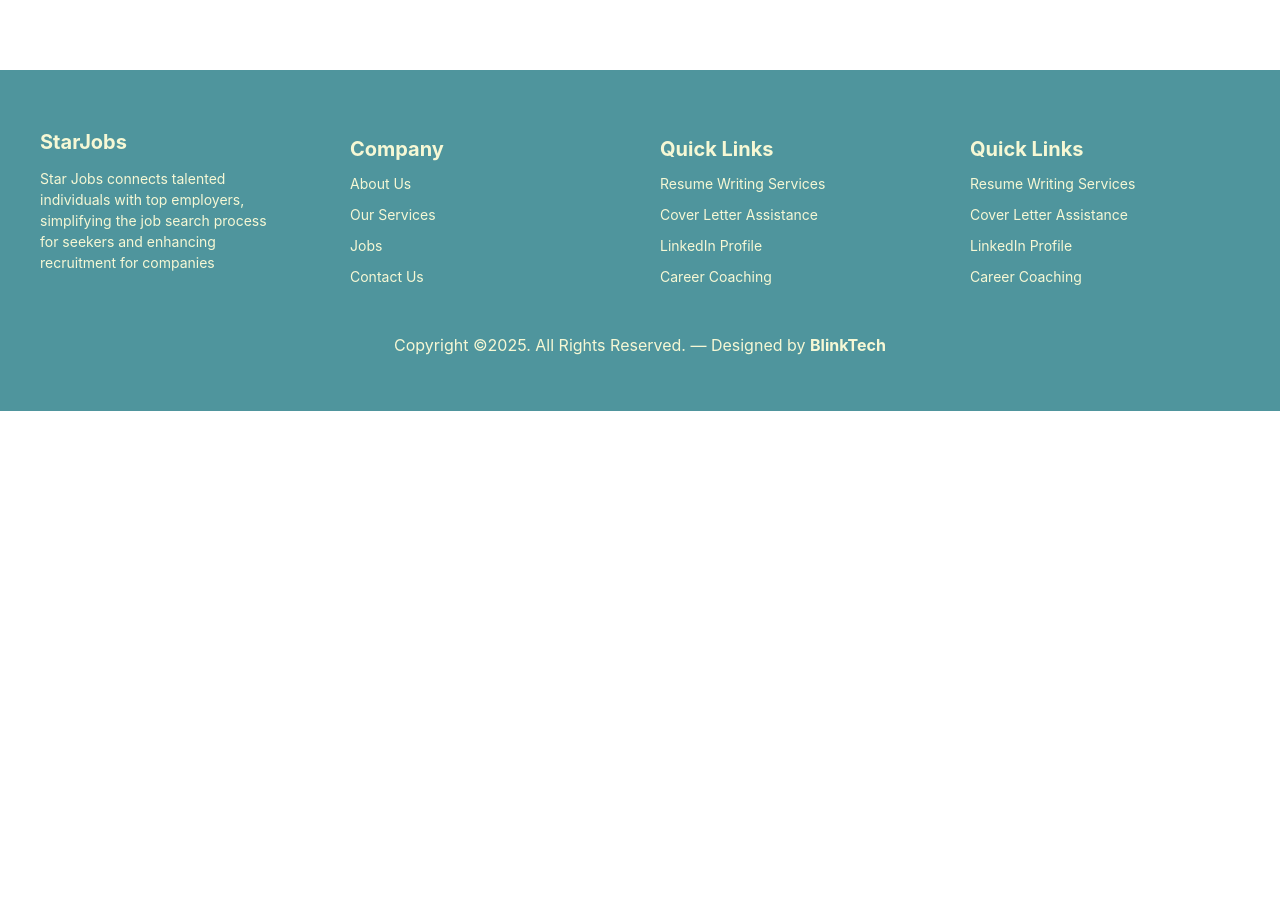
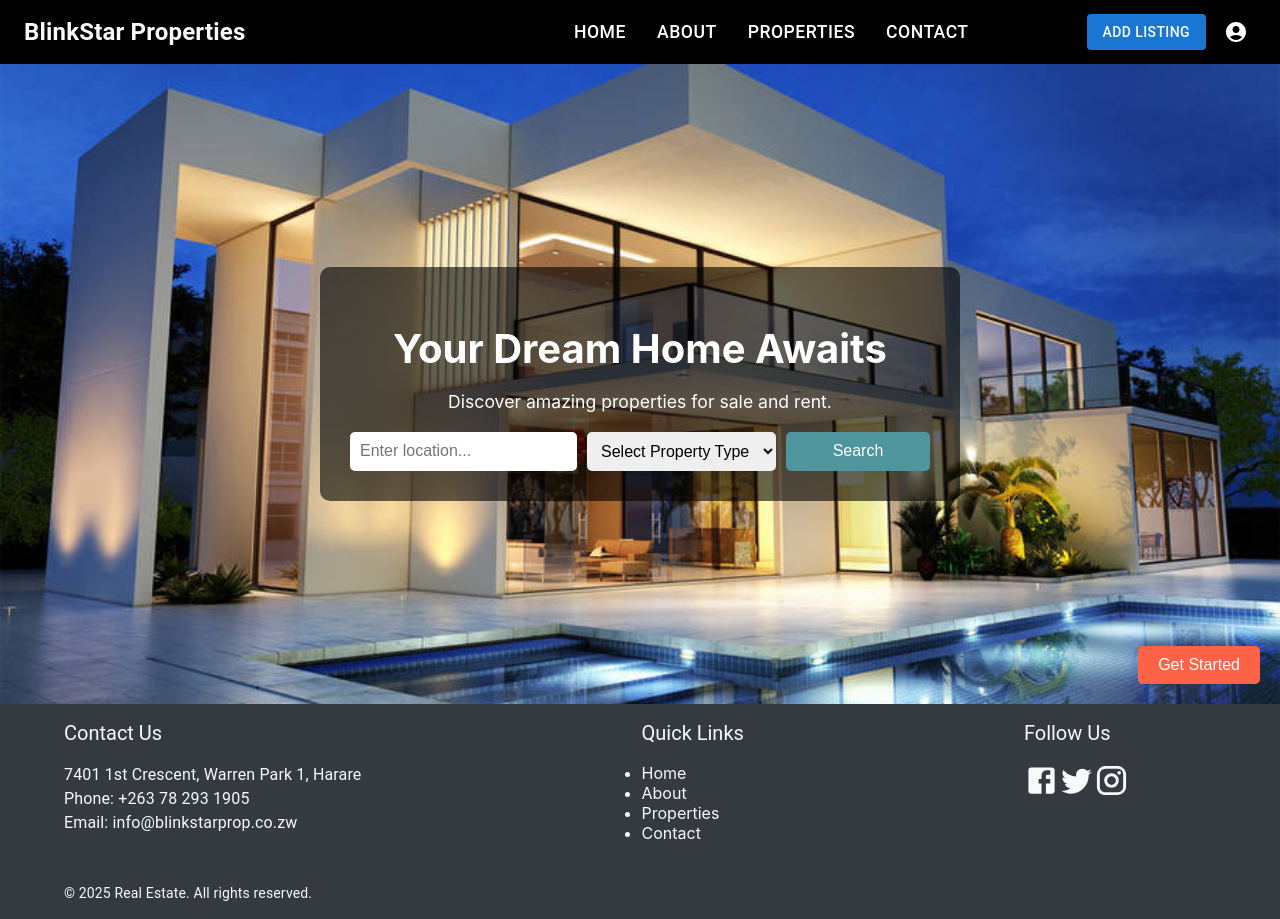
Before and after one commit to BlinkStar-Tech/Blink-Property, a React (Create React App) app: page / in a window 1280 px wide. Before the commit the page ends 800 px from the top, so only its background shows below. Built offline with nearby package versions, Linux system fonts and the light colour scheme.

Commit message:
header, footer, banner added

```diff
--- a/package.json
+++ b/package.json
@@ -15,12 +15,14 @@
     "@testing-library/user-event": "^13.5.0",
     "react": "^19.0.0",
     "react-dom": "^19.0.0",
+    "react-icons": "^5.5.0",
     "react-router-dom": "^7.6.0",
     "react-scripts": "5.0.1",
     "web-vitals": "^2.1.4"
   },
   "scripts": {
     "start": "react-scripts start",
+    "dev": "react-scripts start",
     "build": "react-scripts build",
     "test": "react-scripts test",
     "eject": "react-scripts eject"
--- a/src/App.js
+++ b/src/App.js
@@ -1,15 +1,16 @@
 import { BrowserRouter as Router, Route, Routes } from "react-router-dom";
 import PropertyCard from "./components/property/PropertyCard";
-import Footer from "./components/ui/Footer";
+import Home from "./components/ui/Home";
 import SignIn from "./components/sign/SignIn";
 import SignUp from "./components/sign/SignUp";
+
 
 function App() {
   return (
     <Router>
       <div style={{ flex: "1 0 auto" }}>
         <Routes>
-          <Route path="/" element={<Footer />} />
+          <Route path="/" element={<Home />} />
           <Route path="property" element={<PropertyCard />} />
           <Route path="signin" element={<SignIn />} />
           <Route path="signup" element={<SignUp />} />
--- /dev/null
+++ b/src/components/ui/Banner.jsx
@@ -0,0 +1,140 @@
+import React, { useState, useEffect } from "react";
+import bannerImage from "../../img/banner.jpg";
+
+const Banner = () => {
+  const [isSmallScreen, setIsSmallScreen] = useState(window.innerWidth <= 768);
+
+  const handleResize = () => {
+    setIsSmallScreen(window.innerWidth <= 768);
+  };
+
+  useEffect(() => {
+    // Initial check
+    handleResize();
+
+    // Add resize event listener
+    window.addEventListener('resize', handleResize);
+
+    // Cleanup on unmount
+    return () => {
+      window.removeEventListener('resize', handleResize);
+    };
+  }, []);
+
+  return (
+    <div
+      style={{
+        display: "flex",
+        flexDirection: isSmallScreen ? "column" : "row",
+        alignItems: "center",
+        justifyContent: "center",
+        textAlign: "center",
+        padding: isSmallScreen ? "20px" : "40px 60px",
+        color: "white",
+        backgroundImage: `url(${bannerImage})`,
+        height: isSmallScreen ? "50vh" : "70vh",
+        backgroundSize: "cover",
+        backgroundPosition: "center",
+        position: "relative",
+      }}
+    >
+      <div
+        style={{
+          backgroundColor: "rgba(0, 0, 0, 0.6)",
+          padding: isSmallScreen ? "20px" : "30px",
+          borderRadius: "10px",
+          width: isSmallScreen ? "100%" : "50%",
+        }}
+      >
+        <h1
+          style={{
+            fontSize: isSmallScreen ? "1.8rem" : "2.5rem",
+            marginBottom: "10px",
+          }}
+        >
+          Your Dream Home Awaits
+        </h1>
+        <p
+          style={{
+            fontSize: isSmallScreen ? "0.9rem" : "1.1rem",
+            marginBottom: "20px",
+          }}
+        >
+          Discover amazing properties for sale and rent.
+        </p>
+        <div
+          style={{
+            display: "flex",
+            flexDirection: isSmallScreen ? "column" : "row",
+            gap: "10px",
+            justifyContent: "center",
+          }}
+        >
+          <input
+            type="text"
+            placeholder="Enter location..."
+            style={{
+              padding: "10px",
+              fontSize: "1rem",
+              borderRadius: "5px",
+              border: "none",
+              width: isSmallScreen ? "100%" : "auto",
+              flex: "1",
+            }}
+          />
+          <select
+            style={{
+              padding: "10px",
+              fontSize: "1rem",
+              borderRadius: "5px",
+              border: "none",
+              width: isSmallScreen ? "100%" : "auto",
+            }}
+          >
+            <option value="">Select Property Type</option>
+            <option value="house">House</option>
+            <option value="apartment">Apartment</option>
+            <option value="condo">Condo</option>
+          </select>
+          <button
+            style={{
+              padding: "10px 15px",
+              fontSize: "1rem",
+              backgroundColor: "#4F959D",
+              color: "white",
+              border: "none",
+              borderRadius: "5px",
+              cursor: "pointer",
+              flex: "1",
+            }}
+          >
+            Search
+          </button>
+        </div>
+      </div>
+      <div
+        style={{
+          position: "absolute",
+          bottom: "20px",
+          right: "20px",
+        }}
+      >
+        <button
+          style={{
+            padding: "10px 20px",
+            fontSize: "1rem",
+            backgroundColor: "#FF6347",
+            color: "white",
+            border: "none",
+            borderRadius: "5px",
+            cursor: "pointer",
+          }}
+        >
+          Get Started
+        </button>
+      </div>
+    </div>
+  );
+};
+
+export default Banner;
--- a/src/components/ui/Footer.jsx
+++ b/src/components/ui/Footer.jsx
@@ -1,130 +1,72 @@
-import React from "react";
+import React from 'react';
+import { Container, Grid, Typography, Link } from '@mui/material';
+import { Facebook, Twitter, Instagram } from '@mui/icons-material';
 
-const Footer = () => {
-  return (
-    <div style={styles.footer}>
-      <div style={styles.sectionPadding}>
-        <div style={styles.footerLinks}>
-          <div style={styles.footerLinksDiv}>
-            <h3 style={styles.heading}>StarJobs</h3>
-            <p style={styles.about}>
-              Star Jobs connects talented <br />
-              individuals with top employers,
-              <br /> simplifying the job search process <br />
-              for seekers and enhancing <br />
-              recruitment for companies
-            </p>
-          </div>
-
-          <div style={styles.footerLinksDiv}>
-            <h4 style={styles.heading}>Company</h4>
-            <a href="/about us" style={styles.link}>
-              <p>About Us</p>
-            </a>
-            <a href="/services" style={styles.link}>
-              <p>Our Services</p>
-            </a>
-            <a href="/jobslist" style={styles.link}>
-              <p>Jobs</p>
-            </a>
-            <a href="/contact us" style={styles.link}>
-              <p>Contact Us</p>
-            </a>
-          </div>
-          <div style={styles.footerLinksDiv}>
-            <h4 style={styles.heading}>Quick Links</h4>
-            <a href="/services" style={styles.link}>
-              <p>Resume Writing Services</p>
-            </a>
-            <a href="/services" style={styles.link}>
-              <p>Cover Letter Assistance </p>
-            </a>
-            <a href="/services" style={styles.link}>
-              <p>LinkedIn Profile</p>
-            </a>
-            <a href="/services" style={styles.link}>
-              <p>Career Coaching</p>
-            </a>
-          </div>
-
-          <div style={styles.footerLinksDiv}>
-            <h4 style={styles.heading}>Quick Links</h4>
-            <a href="/services" style={styles.link}>
-              <p>Resume Writing Services</p>
-            </a>
-            <a href="/services" style={styles.link}>
-              <p>Cover Letter Assistance </p>
-            </a>
-            <a href="/services" style={styles.link}>
-              <p>LinkedIn Profile</p>
-            </a>
-            <a href="/services" style={styles.link}>
-              <p>Career Coaching</p>
-            </a>
-          </div>
-        </div>
-        <p style={{ textAlign: "center" }}>
-          Copyright ©2025. All Rights Reserved. — Designed by <b>BlinkTech</b>
-        </p>
-      </div>
-    </div>
-  );
+const footerStyle = {
+  backgroundColor: '#343a40',
+  color: '#f8f9fa',
+  padding: '1rem 0',
 };
 
-const styles = {
-  footer: {
-    marginTop: "70px",
-    backgroundColor: "#4F959D",
-    padding: "20px 0",
-    color: "#F6F8D5",
-  },
-  sectionPadding: {
-    padding: "20px",
-  },
-  footerLinks: {
-    display: "flex",
-    justifyContent: "space-between",
-    flexWrap: "wrap", // Allow wrapping for smaller screens
-  },
-  footerLinksDiv: {
-    margin: "0 20px", // Reduced margin for better spacing
-    flex: "1 1 200px", // Flex grow, shrink, and base width
-    minWidth: "200px", // Minimum width for each section
-    marginBottom: "20px", // Add space between rows on smaller screens
-  },
-  link: {
-    textDecoration: "none",
-    fontSize: "14px",
-    color: "#F6F8D5",
-  },
-
-  heading: {
-    fontSize: "20px", // Slightly smaller heading for mobile
-    marginBottom: "10px",
-    color: "#F6F8D5",
-  },
-  about: {
-    fontSize: "14px",
-    lineHeight: "1.5",
-    color: "#F6F8D5",
-  },
-  // Media queries for responsiveness
-  "@media (max-width: 768px)": {
-    footerLinks: {
-      flexDirection: "column", // Stack sections vertically on smaller screens
-      alignItems: "center", // Center align items
-      textAlign: "center", // Center text
-    },
-    footerLinksDiv: {
-      margin: "10px 0", // Adjust margin for stacked layout
-    },
-    heading: {
-      fontSize: "18px", // Adjust heading size for mobile
-    },
-    about: {
-      fontSize: "12px", // Adjust text size for mobile
-    },
-  },
+const headingStyle = {
+  fontSize: '1.25rem',
+  marginBottom: '1rem',
 };
 
+const textStyle = {
+  fontSize: '1rem',
+  color: '#f8f9fa',
+  textDecoration: 'none',
+};
+
+const listStyle = {
+  paddingLeft: 0,
+  marginBottom: '0.5rem',
+};
+
+const Footer = () => (
+  <footer style={footerStyle}>
+    <Container>
+      <Grid container spacing={35}>
+        <Grid item md={4} xs={12}>
+          <Typography variant="h5" style={headingStyle}>Contact Us</Typography>
+          <Typography style={textStyle}>7401 1st Crescent, Warren Park 1, Harare</Typography>
+          <Typography style={textStyle}>Phone: +263 78 293 1905</Typography>
+          <Typography style={textStyle}>Email: info@blinkstarprop.co.zw</Typography>
+        </Grid>
+        <Grid item md={4} xs={12}>
+          <Typography variant="h5" style={headingStyle}>Quick Links</Typography>
+          <ul style={listStyle}>
+            <li><Link href="#" style={textStyle} underline="none">Home</Link></li>
+            <li><Link href="#" style={textStyle} underline="none">About</Link></li>
+            <li><Link href="#" style={textStyle} underline="none">Properties</Link></li>
+            <li><Link href="#" style={textStyle} underline="none">Contact</Link></li>
+          </ul>
+        </Grid>
+        <Grid item md={4} xs={12}>
+          <Typography variant="h5" style={headingStyle}>Follow Us</Typography>
+          <div style={{ display: 'flex', justifyContent: 'flex-end' }}>
+            <Link href="https://www.facebook.com" target="_blank" rel="noopener noreferrer" style={textStyle}>
+              <Facebook fontSize="large" />
+            </Link>
+            <Link href="https://www.twitter.com" target="_blank" rel="noopener noreferrer" style={textStyle}>
+              <Twitter fontSize="large" />
+            </Link>
+            <Link href="https://www.instagram.com" target="_blank" rel="noopener noreferrer" style={textStyle}>
+              <Instagram fontSize="large" />
+            </Link>
+          </div>
+        </Grid>
+      </Grid>
+      <Grid container>
+        <Grid item md={12} xs={12} style={{ textAlign: 'center', marginTop: '2rem' }}>
+          <Typography variant="body2" style={{ marginBottom: '0' }}>
+            &copy; {new Date().getFullYear()} Real Estate. All rights reserved.
+          </Typography>
+        </Grid>
+      </Grid>
+    </Container>
+  </footer>
+);
+
 export default Footer;
--- a/src/components/ui/Header.jsx
+++ b/src/components/ui/Header.jsx
@@ -0,0 +1,109 @@
+import React, { useState } from 'react';
+import {
+  AppBar,
+  Toolbar,
+  Typography,
+  Button,
+  IconButton,
+  Tooltip,
+  Drawer,
+  List,
+  ListItem,
+  ListItemText,
+  useTheme,
+  useMediaQuery,
+} from '@mui/material';
+import { Link } from 'react-router-dom';
+import { AccountCircle, Menu } from '@mui/icons-material';
+
+const NavigationBar = () => {
+  const [drawerOpen, setDrawerOpen] = useState(false);
+  const theme = useTheme();
+  const isMobile = useMediaQuery(theme.breakpoints.down('sm'));
+
+  const toggleDrawer = (open) => () => {
+    setDrawerOpen(open);
+  };
+
+  const menuItems = [
+    { text: 'Home', path: '/' },
+    { text: 'About', path: '/about' },
+    { text: 'Properties', path: '/properties' },
+    { text: 'Contact', path: '/contact' },
+  ];
+
+  return (
+    <AppBar
+      position="static"
+      sx={{
+        boxShadow: '0 4px 6px rgba(0, 0, 0, 0.1)',
+        backgroundColor: 'black',
+      }}
+    >
+      <Toolbar>
+        <Typography
+          variant="h6"
+          component={Link}
+          to="/"
+          sx={{
+            flexGrow: 1,
+            color: '#f8f9fa',
+            fontSize: '1.5rem',
+            fontWeight: 'bold',
+            textDecoration: 'none',
+          }}
+        >
+          BlinkStar Properties
+        </Typography>
+
+        {isMobile ? (
+          <>
+            <IconButton edge="end" color="inherit" onClick={toggleDrawer(true)}>
+              <Menu />
+            </IconButton>
+            <Drawer anchor="right" open={drawerOpen} onClose={toggleDrawer(false)}>
+              <List>
+                {menuItems.map((item) => (
+                  <ListItem button component={Link} to={item.path} key={item.text}>
+                    <ListItemText primary={item.text} />
+                  </ListItem>
+                ))}
+                <ListItem button component={Link} to="/login">
+                  <ListItemText primary="Login" />
+                  <IconButton color="inherit">
+                    <AccountCircle />
+                  </IconButton>
+                </ListItem>
+              </List>
+            </Drawer>
+          </>
+        ) : (
+          <>
+            {menuItems.map((item) => (
+              <Button
+                key={item.text}
+                component={Link}
+                to={item.path}
+                color="inherit"
+                sx={{ fontSize: '1.1rem', marginLeft: '15px' }}
+              >
+                {item.text}
+              </Button>
+            ))}
+            <div style={{ marginLeft: '100px' }} />
+            <Button component={Link} to="/add-listing" variant="contained" color="primary" sx={{ marginLeft: '10px' }}>
+              Add Listing
+            </Button>
+            <Tooltip title="Login" arrow>
+              <IconButton component={Link} to="/SignIn" color="inherit" sx={{ marginLeft: '10px' }}>
+                <AccountCircle />
+              </IconButton>
+            </Tooltip>
+          </>
+        )}
+      </Toolbar>
+    </AppBar>
+  );
+};
+
+export default NavigationBar;
--- /dev/null
+++ b/src/components/ui/Home.jsx
@@ -0,0 +1,16 @@
+import React from "react";
+import Header from "./Header";
+import Banner from "./Banner";
+import Footer from "./Footer";
+
+const Home = () => {
+    return (
+        <>
+            <Header />
+            <Banner />
+            <Footer />
+        </>
+    );
+};
+
+export default Home;
```
Also changed, not shown: src/img/banner.jpg (added), 1 other file (tests, documents, lock files or other folders).
